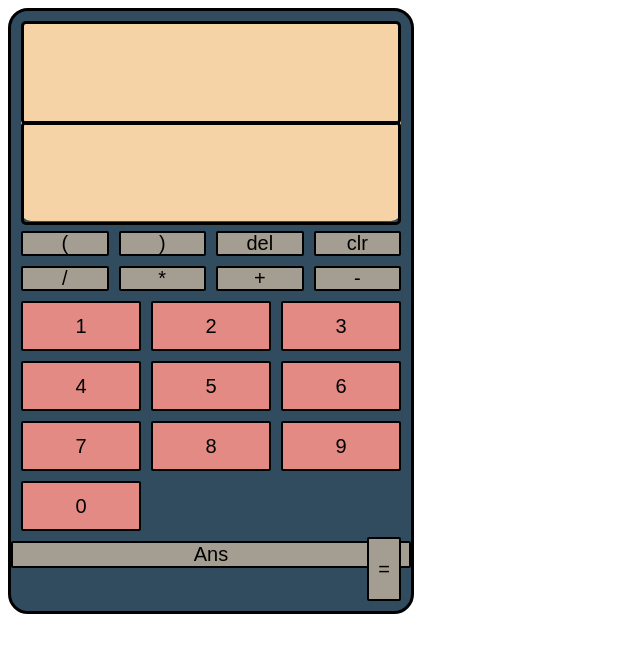
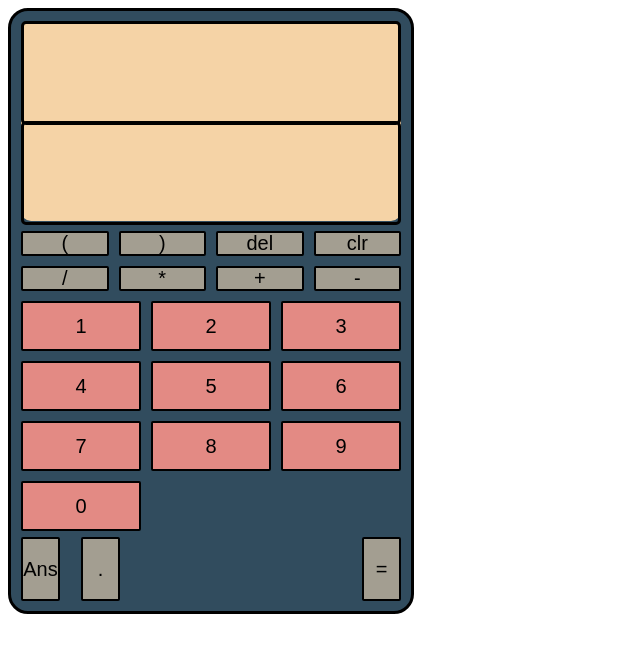
Before and after one commit to mogs-git/calculator, a plain HTML site: page index.html in a window 1280 px wide. Shown: the whole page, without its empty margins (0-640 px from the left). Drawn offline with Linux system fonts and the light colour scheme; a web font is replaced by a local one.

Commit message:
add decimals and implement Answer button

```diff
--- a/script.js
+++ b/script.js
@@ -61,6 +61,11 @@ ans_button.textContent = "Ans"
 const calc_body = document.getElementById("calculator_body"); // Move somewhere else?
 calc_body.appendChild(ans_button);
 
+// create decimal button
+let dec_button = document.createElement("div");
+dec_button.classList.add("decimal_button", "operator_button", "button");
+dec_button.textContent = "."
+calc_body.appendChild(dec_button);
 
 // Create evaluate button
 let evaluate_button = document.createElement("div");
@@ -79,11 +84,13 @@ let my_target;
 let current_num = "";
 let sum_array = [];
 let display_array = [];
+let prev_ans = "";
+console.log(prev_ans);
 
 
 
 function resolve_inputs(my_target) {
-	let operator_inputs = operators.concat(spec_operators).concat(["="])
+	let operator_inputs = operators.concat(spec_operators).concat(["=", ".", "Ans"])
 	let all_inputs = numbers.map(String).concat(operator_inputs);
 
 	if (isIn([my_target], all_inputs)) {
@@ -92,10 +99,17 @@ function resolve_inputs(my_target) {
 				sum_array.pop();
 			} else if (my_target === "clr") {
 				sum_array = [];
+			} else if (my_target === "Ans") {
+				if (prev_ans != "") {
+					prev_ans.map((el) => {
+						sum_array.push(el);
+					});
+				}
 			} else if (my_target != "=") {
 				sum_array.push(my_target);
 			} else {
 				result = evaluate(sum_array)[0];
+				prev_ans = String(result).split("");
 				sum_array = [];
 				display_eval.textContent = result;
 			}
@@ -115,13 +129,6 @@ function resolve_inputs(my_target) {
 			}
 		}
 
-		// sum_array.forEach((symbol, index) => {
-		// 	if (index === 0) {
-		// 		display_text = symbol;
-		// 	} else {
-		// 		display_text = display_text + " " + symbol;
-		// 	}
-		// })
 		display_sum.textContent = display_text;
 	}
 }
@@ -220,7 +227,7 @@ function evaluate(my_array) {
 		}
 		my_array = my_array.map(String).map(my_helper).flat();
 		for (let i = 0; i < my_array.length; i++) {
-			if (isIn([my_array[i]], numbers.map(String))) {
+			if (isIn([my_array[i]], numbers.map(String).concat("."))) {
 				num_buffer = num_buffer + my_array[i];
 				if (i === my_array.length-1) {
 					output_array.push(Number(num_buffer));
@@ -285,6 +292,8 @@ function register_key(e) {
 		my_target = "del";
 	} else if (my_target === "c") {
 		my_target = "clr";
+	} else if (my_target === "a") {
+		my_target = "Ans";
 	}
 
 	resolve_inputs(my_target);
@@ -298,6 +307,7 @@ function register_key(e) {
 /*
 To Do:
 
-- implement "ans" button
-
+- Implement error checking!
+	- Dividing by zero
+	- incorrect sequencing of operators and operands
 */
--- a/styles.css
+++ b/styles.css
@@ -71,9 +71,27 @@
 .evaluate_button {
 	position: absolute;
 	height: 60px;
-	width: 30px;
+	width: 35px;
 	bottom: 0px;
 	right: 0px;
+	margin: 10px;
+}
+
+.ans_button {
+	position: absolute;
+	height: 60px;
+	width: 35px;
+	bottom: 0px;
+	left: 0px;
+	margin: 10px;
+}
+
+.decimal_button {
+	position: absolute;
+	height: 60px;
+	width: 35px;
+	bottom: 0px;
+	left: 60px;
 	margin: 10px;
 }
 
```
